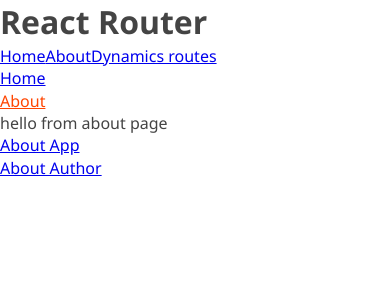
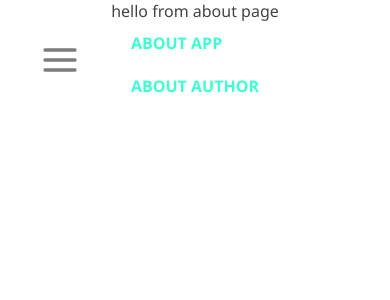
Before and after one commit to jaflih/TodoApp_React, a React (Create React App) app: page /about in a window 390 px wide. Shown: the top 300 px of the page. Built offline with nearby package versions, Linux system fonts and the light colour scheme.

Commit message:
Hamburger Menu

```diff
--- a/src/App.css
+++ b/src/App.css
@@ -69,3 +69,51 @@
   color: orangered;
   text-decoration: underline;
 }
+
+/* sidebar Nav */
+
+.navBar {
+  position: relative;
+}
+
+.navBar button {
+  position: fixed;
+  left: 40px;
+  top: 40px;
+  z-index: 10;
+  cursor: pointer;
+  background: transparent;
+  border: none;
+}
+
+.menuNav {
+  overflow-y: scroll;
+  list-style: none;
+  position: fixed;
+  top: 0;
+  background: darkcyan;
+  left: 0;
+  bottom: 0;
+  height: 100vh;
+  width: 0;
+  overflow: hidden;
+  max-width: 290px;
+  z-index: 9;
+}
+
+.menuNav.showMenu {
+  width: 100%;
+}
+
+a {
+  display: block;
+  padding: 10px 40px;
+  text-decoration: none;
+  color: #3fffd2;
+  text-transform: uppercase;
+  font-weight: bold;
+}
+
+.menuNav li:first-child {
+  margin-top: 7rem;
+}
--- a/src/App.js
+++ b/src/App.js
@@ -1,6 +1,4 @@
-import {
-  BrowserRouter, Routes, Route, Link,
-} from 'react-router-dom';
+import { BrowserRouter, Routes, Route } from 'react-router-dom';
 import TodoContainer from './functionBased/components/TodoContainer';
 import About from './functionBased/pages/About';
 import NotMatch from './functionBased/pages/NotMatch';
@@ -17,13 +15,6 @@
   return (
     <>
       <BrowserRouter>
-        <h1>React Router</h1>
-
-        <nav>
-          <Link to="/todos">Home</Link>
-          <Link to="/about">About</Link>
-          <Link to="/abouts">Dynamics routes</Link>
-        </nav>
         <Routes>
           <Route index element={<TodoContainer />} />
           <Route path="/todos" element={<TodoContainer />} />
--- a/src/functionBased/pages/About.js
+++ b/src/functionBased/pages/About.js
@@ -3,18 +3,16 @@
 import Navbar from './Navbar';
 
 const About = () => (
-  <div>
+  <div className="container">
     <Navbar />
     <div>hello from about page</div>
     <div>
-      <ul>
-        <li>
-          <Link to="about-app">About App</Link>
-        </li>
-        <li>
-          <Link to="about-author">About Author</Link>
-        </li>
-      </ul>
+      <div>
+        <Link to="about-app">About App</Link>
+      </div>
+      <div>
+        <Link to="about-author">About Author</Link>
+      </div>
       <Outlet />
     </div>
   </div>
--- a/src/functionBased/pages/Navbar.js
+++ b/src/functionBased/pages/Navbar.js
@@ -1,6 +1,11 @@
-import { NavLink } from 'react-router-dom';
+import { NavLink, Link } from 'react-router-dom';
+import React, { useState } from 'react';
+import { MdClose } from 'react-icons/md';
+import { FiMenu } from 'react-icons/fi';
 
 const Navbar = () => {
+  const [navbarOpen, setNavbarOpen] = useState(false);
+
   const links = [
     {
       id: 1,
@@ -14,19 +19,38 @@
     },
   ];
 
+  const handleToggle = () => {
+    setNavbarOpen(!navbarOpen);
+  };
+
+  const closeMenu = () => {
+    setNavbarOpen(false);
+  };
+
   return (
     <nav className="navBar">
-      <ul>
+      <button type="button" onClick={handleToggle}>
+        {navbarOpen ? (
+          <MdClose style={{ color: '#fff', width: '40px', height: '40px' }} />
+        ) : (
+          <FiMenu style={{ color: '#7b7b7b', width: '40px', height: '40px' }} />
+        )}
+      </button>
+
+      <ul className={`menuNav ${navbarOpen ? ' showMenu' : ''}`}>
         {links.map((link) => (
           <li key={link.id}>
             <NavLink
               to={link.path}
               className={(navData) => (navData.isActive ? 'active-style' : 'none')}
+              onClick={() => closeMenu()}
             >
               {link.text}
             </NavLink>
           </li>
         ))}
+        <Link to="/todos">Todos</Link>
+        <Link to="/abouts">Dynamics routes</Link>
       </ul>
     </nav>
   );
```
